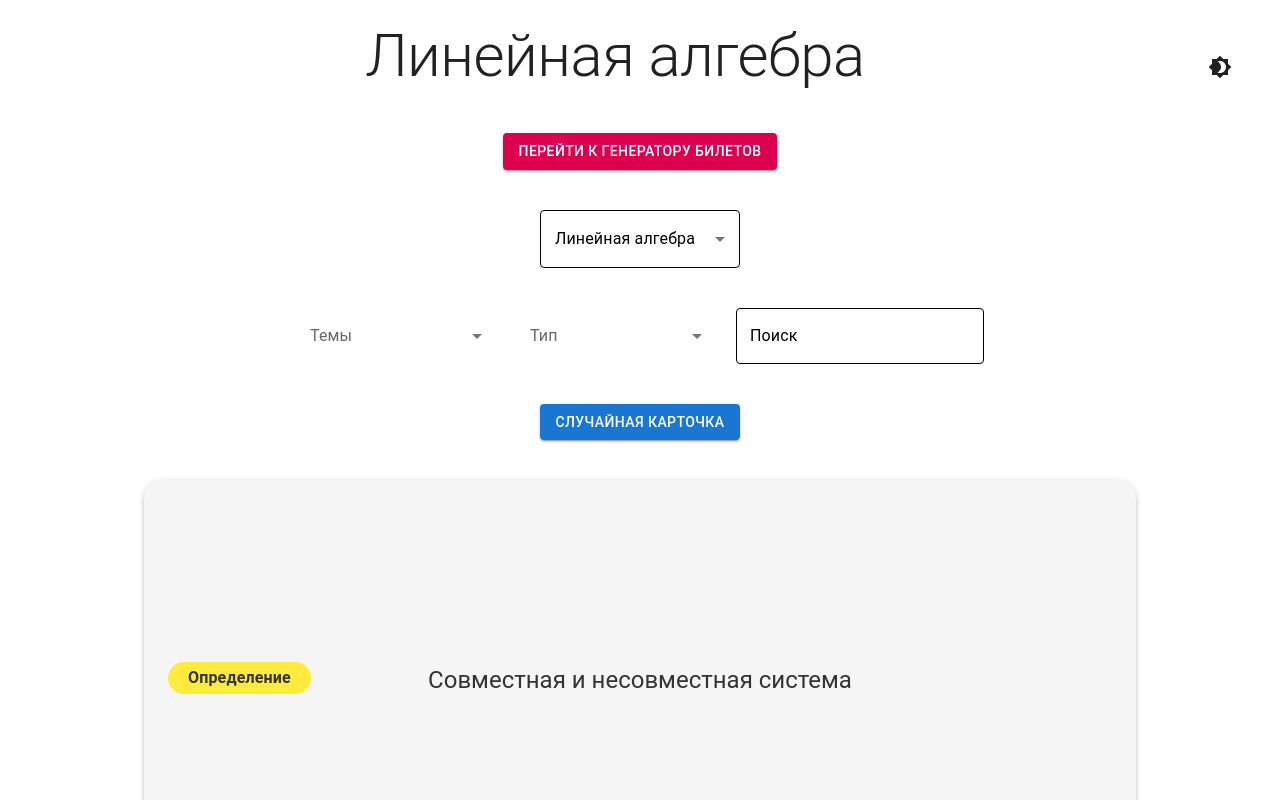
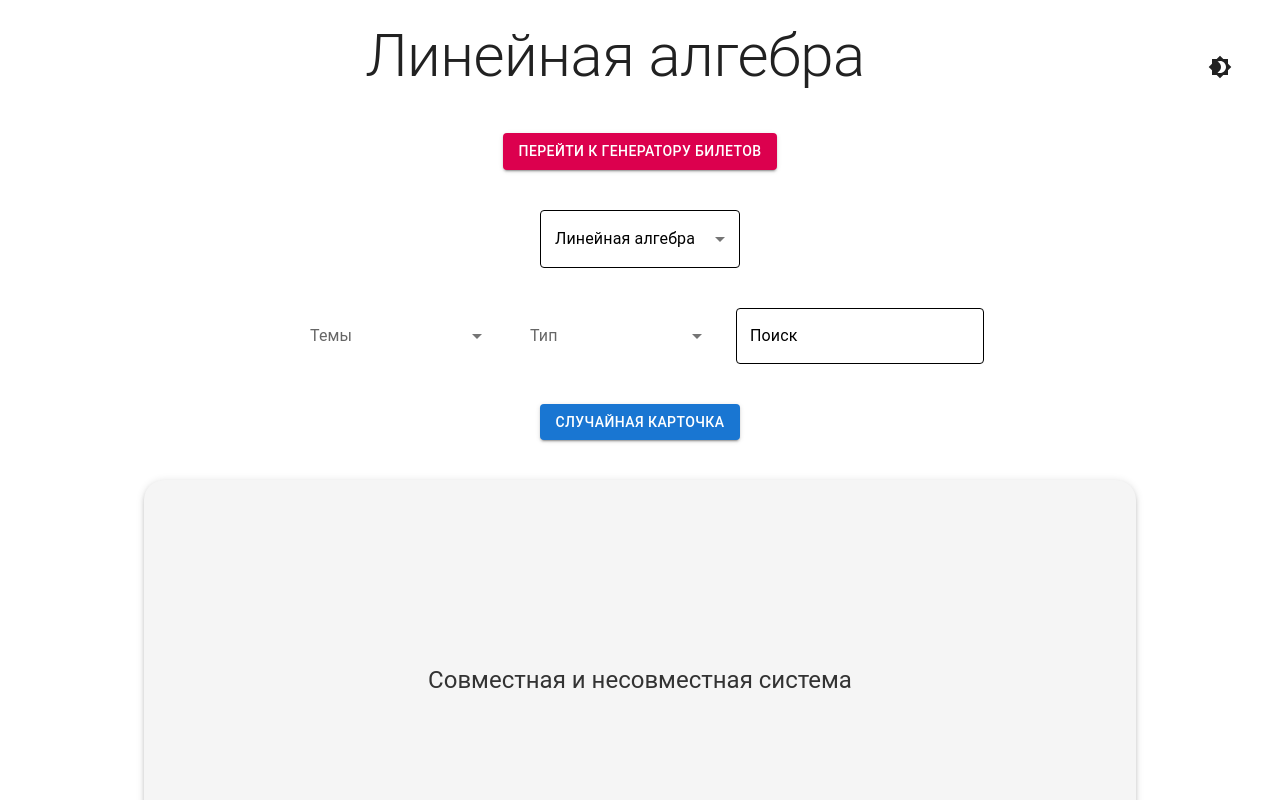
Before and after one commit to renat2006/cards-mem, a React (Vite) app: page / in a window 1280 px wide. Shown: the top 800 px of the page. Built offline with nearby package versions, Linux system fonts and the light colour scheme.

Commit message:
new era 5

```diff
--- a/src/components/CardViewer.jsx
+++ b/src/components/CardViewer.jsx
@@ -45,20 +45,7 @@ const CardViewer = ({ card, flipped, setFlipped, themeMode }) => {
                 >
                     <Box sx={{ position: 'relative', width: '100%', textAlign: 'center' }}>
                         {/* Плашка типа карточки */}
-                        <Chip
-                            label={card.type}
-                            sx={{
-                                position: 'absolute',
-                                top: { xs: 4, sm: 8 }, // Меньший отступ сверху на мобильных устройствах
-                                left: { xs: 4, sm: 8 }, // Меньший отступ слева на мобильных устройствах
-                                backgroundColor: themeMode === 'light' ? '#ffeb3b' : '#ffb300',
-                                color: themeMode === 'light' ? '#333' : '#000',
-                                fontWeight: 'bold',
-                                zIndex: 1,
-                                fontSize: { xs: '0.8rem', sm: '1rem' }, // Уменьшение размера текста на мобильных
-                                padding: { xs: '2px 6px', sm: '4px 8px' }, // Адаптивные отступы внутри плашки
-                            }}
-                        />
+
                         <Typography
                             variant="h5"
                             sx={{
```
